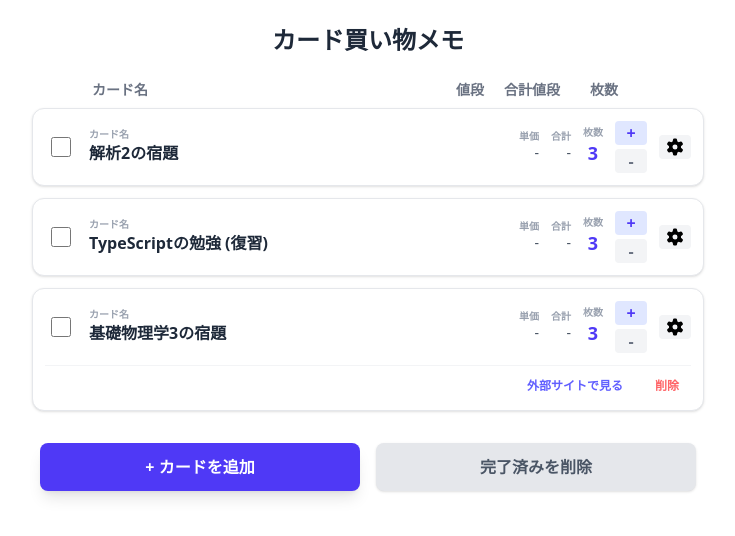
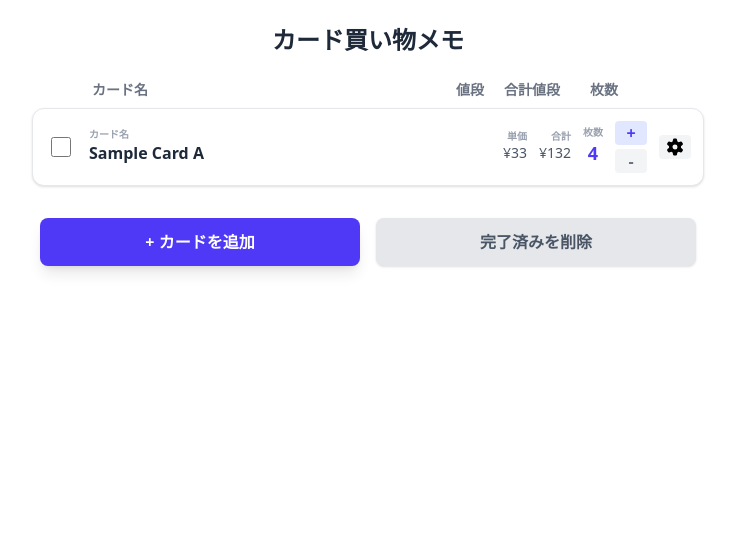
Before and after one commit to yurei0903/react-todo-app, a React (Vite) app: page / in a window 1280 px wide. Shown: the top 536 px of the page, without its empty margins (272-1007 px from the left). Built offline with nearby package versions, Linux system fonts and the light colour scheme.

Commit message:
update initTodos.ts

```diff
--- a/src/initTodos.ts
+++ b/src/initTodos.ts
@@ -3,26 +3,10 @@ import { v4 as uuid } from "uuid"; // v4 を uuid という名前でインポー
 export const initTodos: Todo[] = [
   {
     id: uuid(), // UUID v4 を生成してIDにセット
-    name: "解析2の宿題",
+    name: "Sample Card A",
     isDone: false,
-    priority: 3,
+    priority: 4,
     url: null,
-    price: null,
-  },
-  {
-    id: uuid(),
-    name: "TypeScriptの勉強 (復習)",
-    isDone: false,
-    priority: 3,
-    url: null,
-    price: null,
-  },
-  {
-    id: uuid(),
-    name: "基礎物理学3の宿題",
-    isDone: false,
-    priority: 3,
-    url: "https://takeshiwada1980.github.io/Programming3-2025/lecture04.html",
-    price: null,
+    price: 33,
   },
 ];
```
